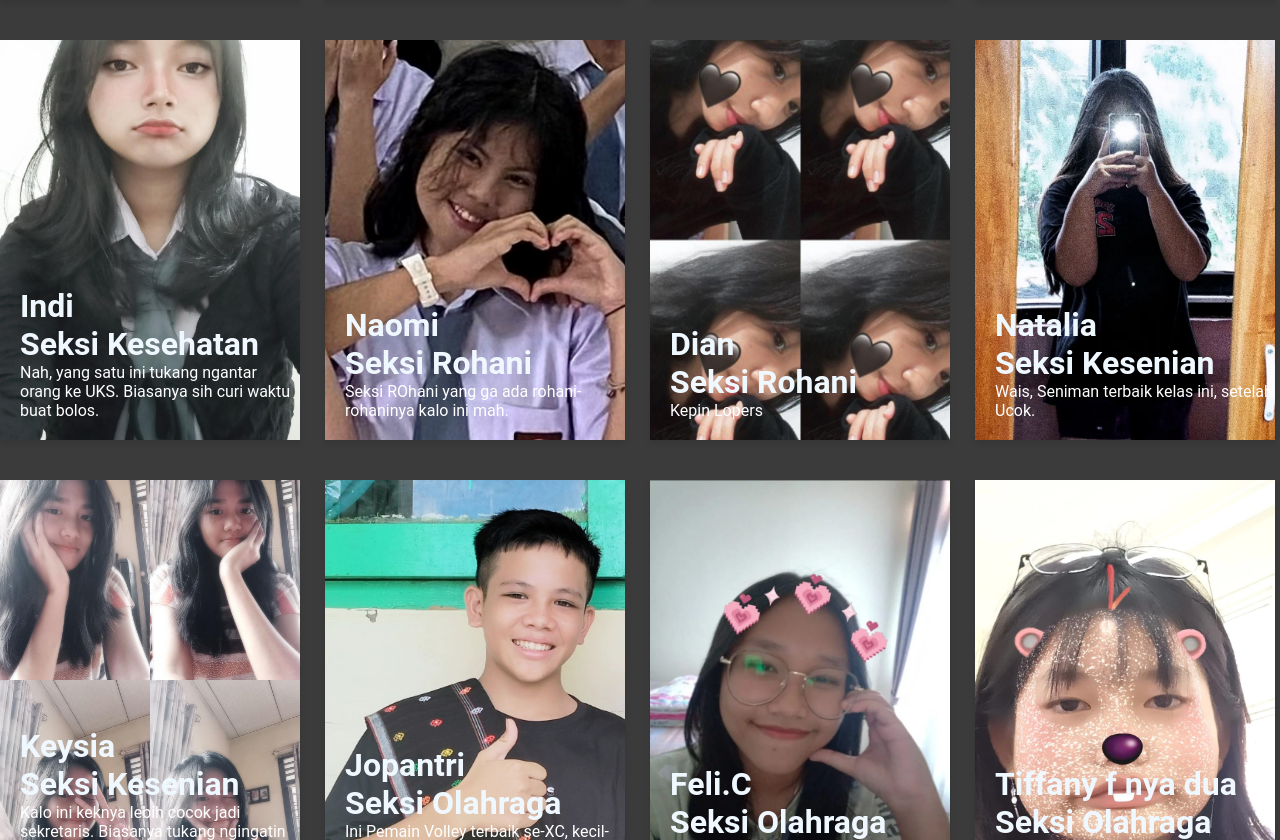
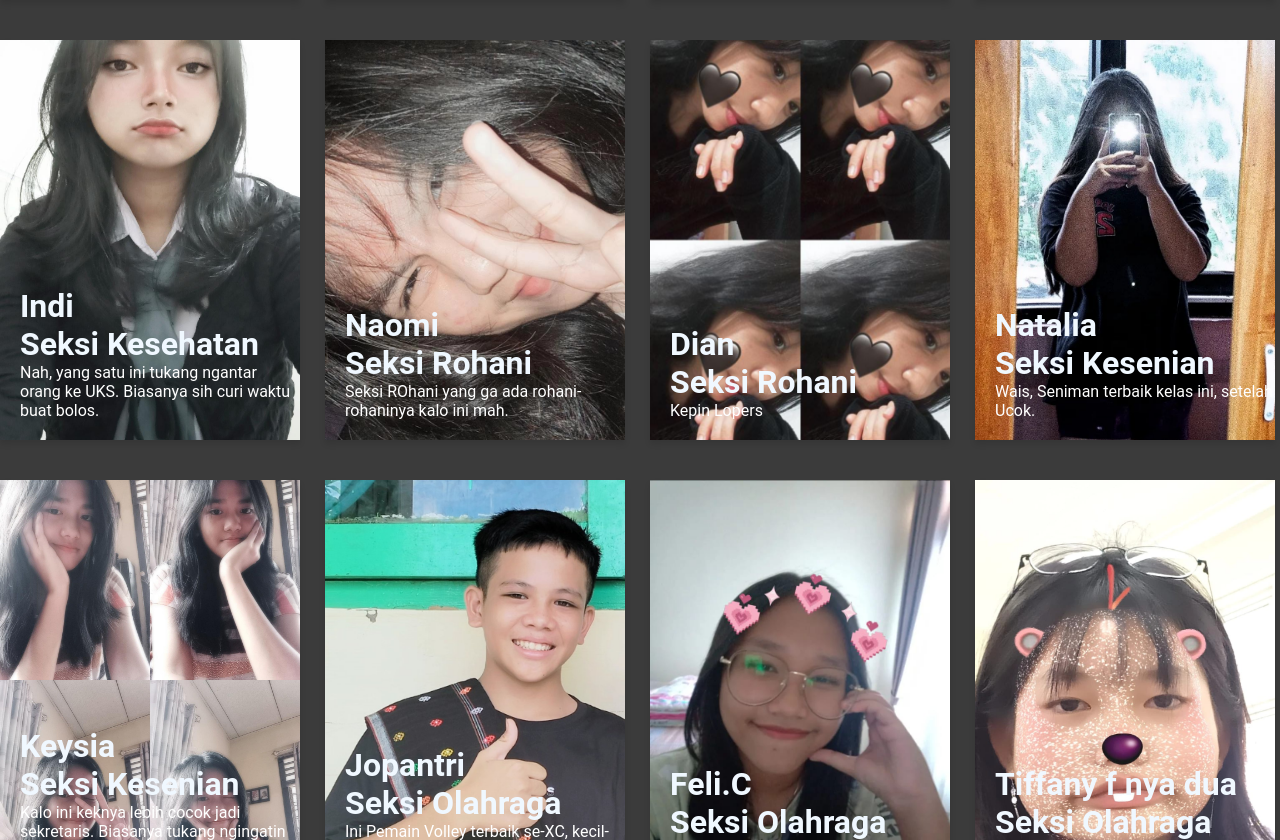
Before and after one commit to arthuryonathan/xcommence, a plain HTML site: page struktur.html in a window 1280 px wide. Shown: the part 920-1760 px from the top of the page. Drawn offline with nearby package versions, Linux system fonts and the light colour scheme.

Commit message:
Update struktur.html

```diff
--- a/struktur.html
+++ b/struktur.html
@@ -122,7 +122,7 @@
                      </div>
 
                      <div class="card">
-                      <img src="images/Naomi.png" alt="Nomi">
+                      <img src="images/NaomiBaru.jpeg" alt="Nomi">
                       <div class="overlay"></div>
                       <div class="content">
                          <h1>Naomi<br><b>Seksi Rohani</b></h1>
```
